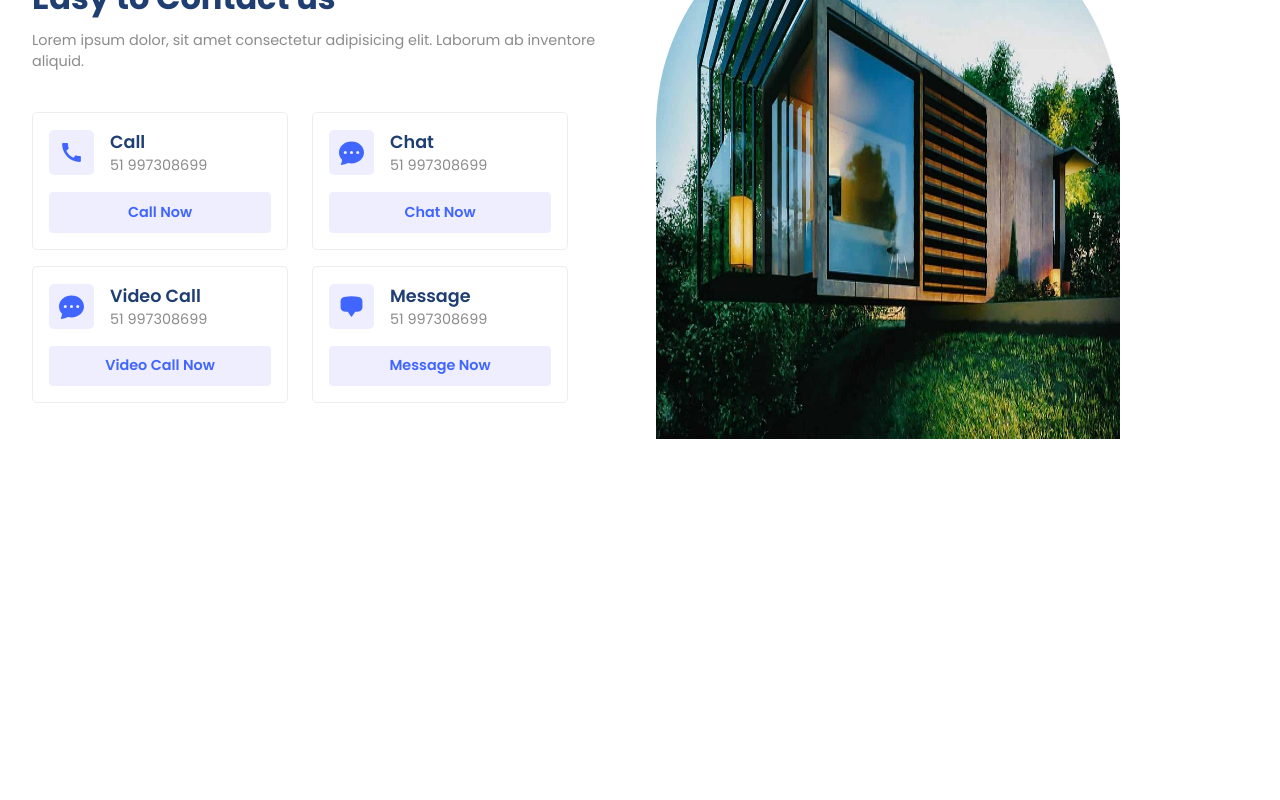
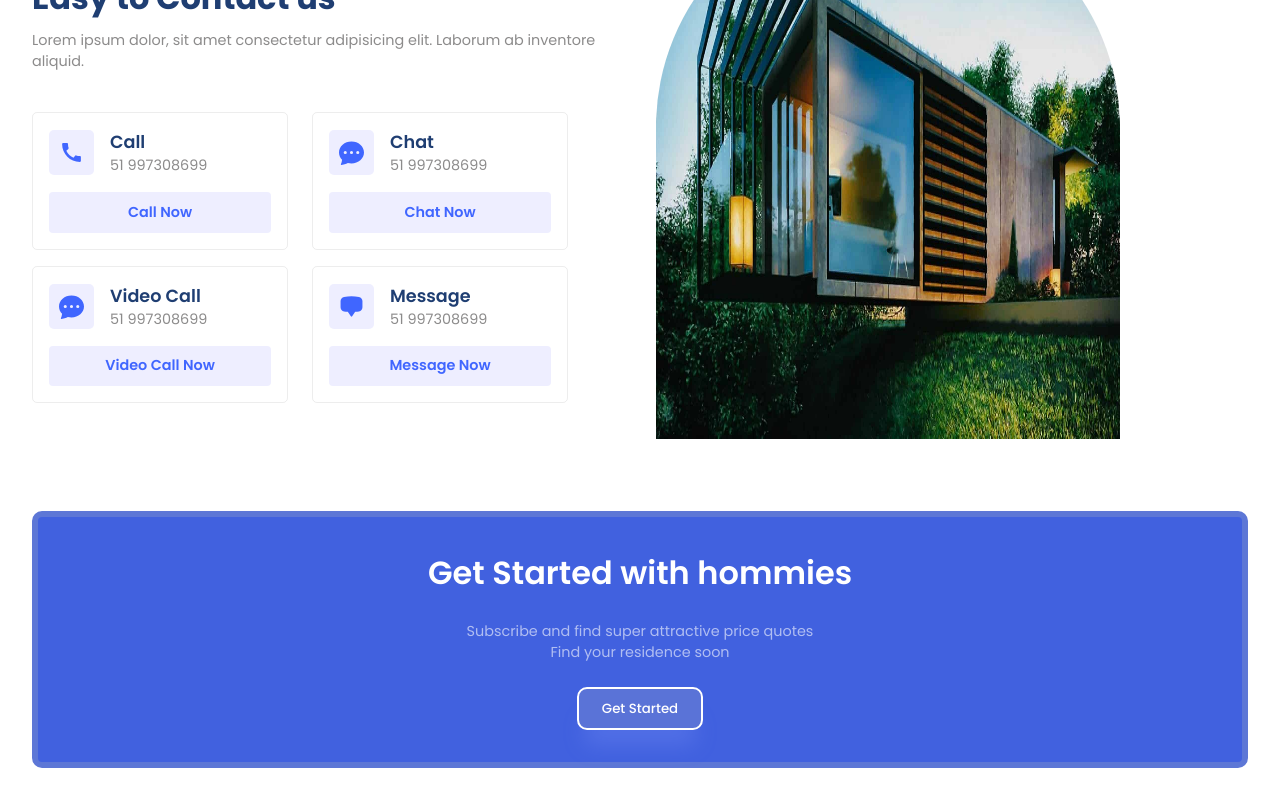
Before and after one commit to edugod/trainingReact, a React (Vite) app: page / in a window 1280 px wide. Shown: the part 2169-2969 px from the top of the page. Before the commit the page ends 2648 px from the top, so only its background shows below. Built offline with nearby package versions, Linux system fonts and the light colour scheme.

Commit message:
get started

```diff
--- a/src/App.jsx
+++ b/src/App.jsx
@@ -6,6 +6,7 @@
 import Residencies from './components/Residencies/Residencies'
 import Value from './components/Value/Value'
 import Contact from './components/Contact/Contact'
+import GetStarted from './components/GetStarted/GetStarted'
 
 const App = () => {
 	return (
@@ -19,6 +20,7 @@
 			<Residencies />
 			<Value />
 			<Contact />
+			<GetStarted />
 		</div>
 	)
 }
--- /dev/null
+++ b/src/components/GetStarted/GetStarted.css
@@ -0,0 +1,24 @@
+.inner-container {
+    gap: 1.5rem;
+    background: #4161df;
+    padding: 2rem;
+    border-radius: 10px;
+    border: 6px solid #5d77d6;
+    text-align: center;
+}
+
+.inner-container .primaryText {
+    color: white;
+    font-weight: 600;
+}
+
+.inner-container .secondaryText {
+    color: rgba(255, 255, 255, 0.587)
+}
+
+.inner-container .button {
+    background: #5a73d7;
+    border: 2px solid white;
+    box-shadow: var(--shadow);
+    border-radius: 10px;
+}
--- /dev/null
+++ b/src/components/GetStarted/GetStarted.jsx
@@ -0,0 +1,23 @@
+import React from 'react'
+import './GetStarted.css'
+
+const GetStarted = () => {
+	return (
+		<section className='g-wrapper'>
+			<div className='paddings innerWidth g-container'>
+				<div className='flexColCenter inner-container'>
+					<span className='primaryText'>Get Started with hommies</span>
+					<span className='secondaryText'>
+						Subscribe and find super attractive price quotes
+						<br /> Find your residence soon
+					</span>
+                    <button className="button">
+                        <a href='mailto:eduardoandrelange@gmail.com'>Get Started</a>
+                    </button>
+				</div>
+			</div>
+		</section>
+	)
+}
+
+export default GetStarted
```
